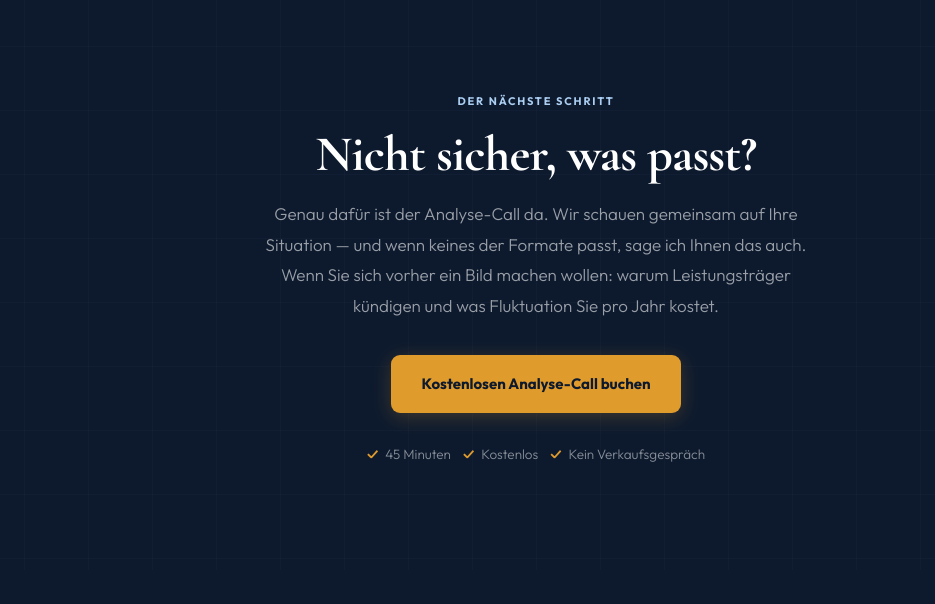
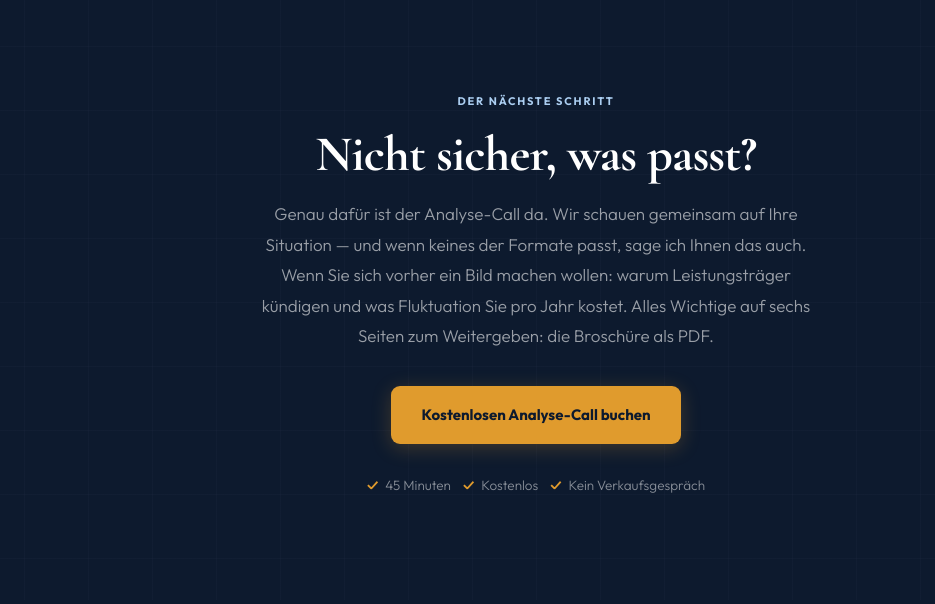
Before and after one commit to stefanbruendl77/leadsimply-website, a plain HTML site: page leistungen/index.html in a window 1280 px wide. Shown: the part 4996-5600 px from the top of the page, without its empty margins (104-1039 px from the left). Drawn offline with Linux system fonts and the light colour scheme.

Commit message:
Broschüre als PDF

```diff
--- a/leistungen/index.html
+++ b/leistungen/index.html
@@ -662,7 +662,7 @@ iframe, embed, object{max-width:100%!important}
   <div class="wrap">
     <span class="eyebrow eyebrow--light">Der nächste Schritt</span>
     <h2>Nicht sicher, was passt?</h2>
-    <p>Genau dafür ist der Analyse-Call da. Wir schauen gemeinsam auf Ihre Situation — und wenn keines der Formate passt, sage ich Ihnen das auch. Wenn Sie sich vorher ein Bild machen wollen: <a href="/blog/warum-leistungstraeger-kuendigen/">warum Leistungsträger kündigen</a> und <a href="/rechner/">was Fluktuation Sie pro Jahr kostet</a>.</p>
+    <p>Genau dafür ist der Analyse-Call da. Wir schauen gemeinsam auf Ihre Situation — und wenn keines der Formate passt, sage ich Ihnen das auch. Wenn Sie sich vorher ein Bild machen wollen: <a href="/blog/warum-leistungstraeger-kuendigen/">warum Leistungsträger kündigen</a> und <a href="/rechner/">was Fluktuation Sie pro Jahr kostet</a>. Alles Wichtige auf sechs Seiten zum Weitergeben: <a href="/dateien/leadsimply-broschuere.pdf">die Broschüre als PDF</a>.</p>
     <a href="/analyse-call/" class="btn">Kostenlosen Analyse-Call buchen</a>
     <div class="cta__points">
       <span>45 Minuten</span><span>Kostenlos</span><span>Kein Verkaufsgespräch</span>
```
Also changed, not shown: ueber-stefan/index.html (+1 -1 lines), 1 other file.
